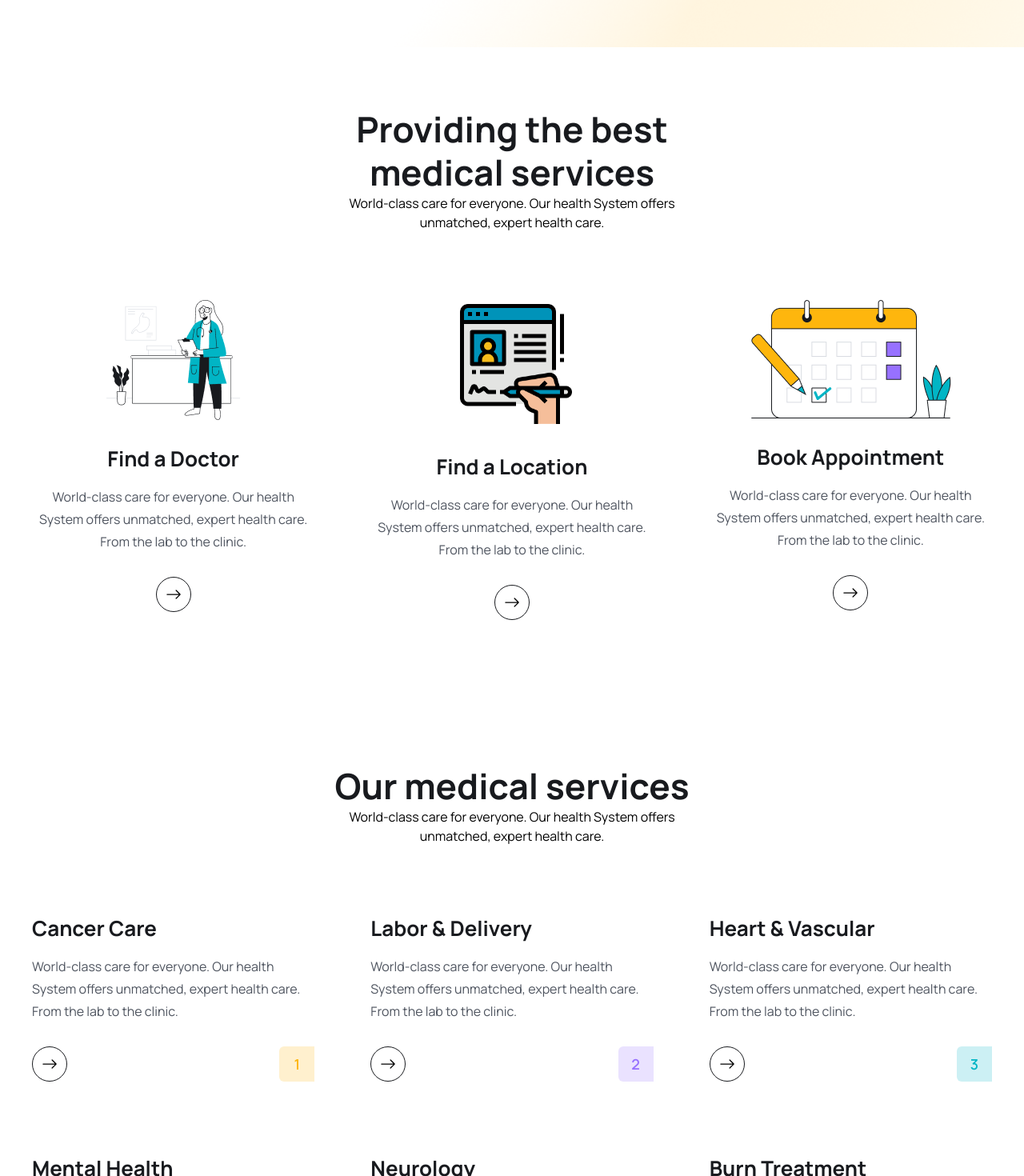
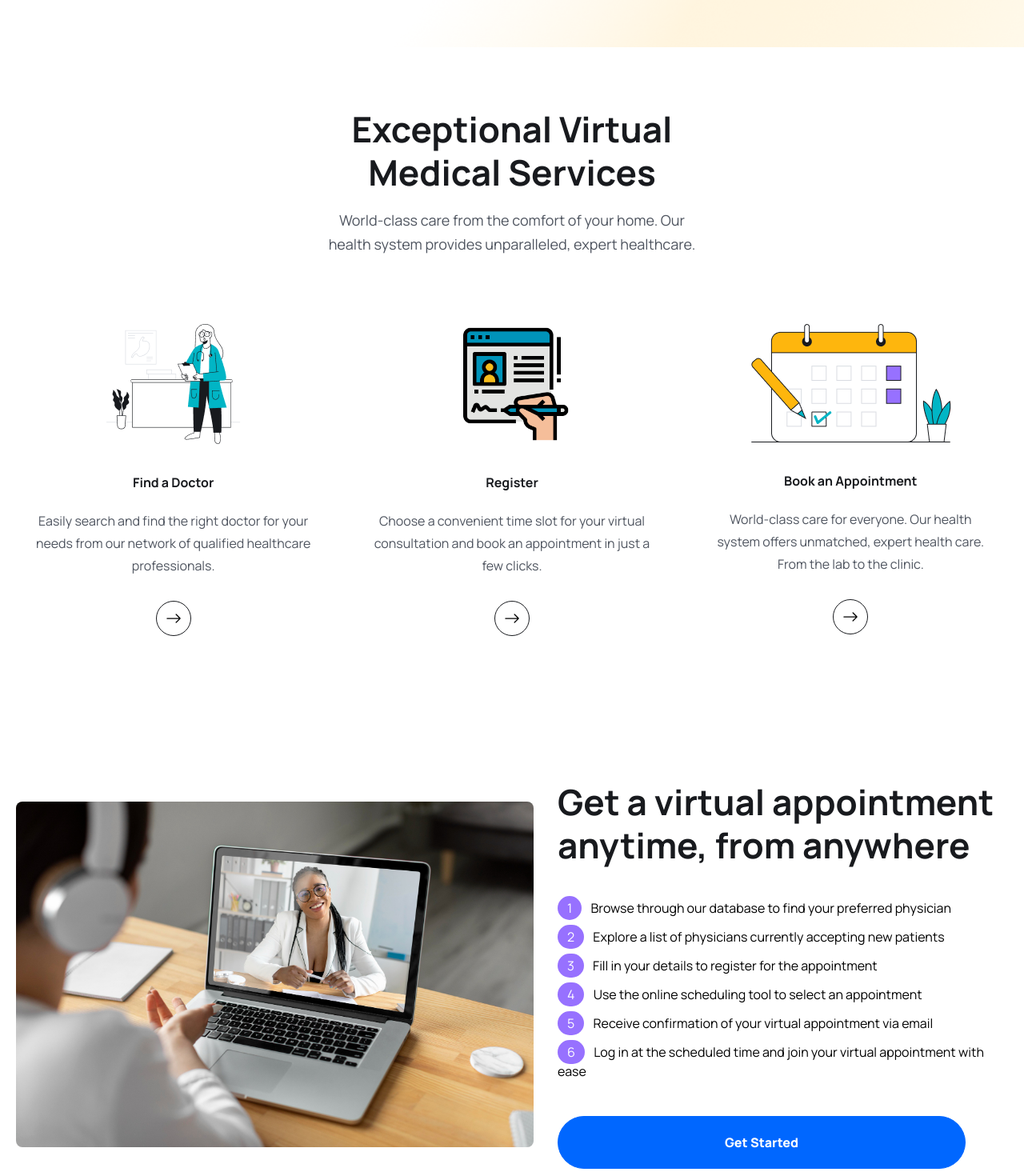
Before and after one commit to cgpakay/medibridge_frontend, a React (Vite) app: page / in a window 1280 px wide. Shown: the part 700-2170 px from the top of the page at 80% size. Built offline with nearby package versions, Linux system fonts and the light colour scheme.

Commit message:
rearranging of homepage

```diff
--- a/src/components/Faq/FaqList.jsx
+++ b/src/components/Faq/FaqList.jsx
@@ -1,5 +1,5 @@
+import { faqs } from "../../assets/data/faq";
 import FaqItem from "./FaqItem";
-import { faqs } from "../../assets/data/faq";
 
 const FaqList = () => {
   return (
--- a/src/components/Testimonials/Testimonials.jsx
+++ b/src/components/Testimonials/Testimonials.jsx
@@ -14,7 +14,7 @@ const Testimonials = () => {
     slidesToShow: 3,
     slidesToScroll: 1,
     autoplay: true,
-    autoplaySpeed: 4000,
+    autoplaySpeed: 3500,
     responsive: [
       {
         breakpoint: 1024,
@@ -98,7 +98,7 @@ const Testimonials = () => {
                     viewBox="0 0 24 24"
                   >
                     <path stroke="none" d="M0 0h24v24H0z" fill="none" />
-                    <path d="M12 18l-6 3.79V10l6 -4.49 6 4.49v11.8l-6 -3.79" />
+                    <path d="M12 17.25l-6.472 3.673 1.24-7.224-5.258-5.127 7.262-1.057L12 .75l3.228 6.765 7.262 1.057-5.258 5.127 1.24 7.224z" />
                   </svg>
                 ))}
               </div>
--- a/src/pages/Home.jsx
+++ b/src/pages/Home.jsx
@@ -5,17 +5,75 @@ import heroImg03 from "../assets/images/hero-img03.png";
 import icon01 from "../assets/images/icon01.png";
 import icon04 from "../assets/images/icon04.png";
 import icon03 from "../assets/images/icon03.png";
-import About from "../components/About/About.jsx";
-import faqImg from "../assets/images/faq-img.png";
+import faqImg from "../assets/images/faq-doctor-img.png";
 import { BsArrowRight } from "react-icons/bs";
 
-import ServicesList from "../components/Services/ServicesList";
-import featureImg from "../assets/images/feature-img.png";
-import videoIcon from "../assets/images/video-icon.png";
-import avatarIcon from "../assets/images/avatarIcon.png";
-import DoctorsList from "../components/Doctors/DoctorList.jsx";
 import Testimonial from "../components/Testimonials/Testimonials.jsx";
 import FaqList from "../components/Faq/FaqList";
+import doctor from "../assets/images/virtual.jpg";
+import OurServices from "../components/About/OurServices.jsx";
+
+<section>
+  <div className="container">
+    <div className="flex items-center justify-between flex-col lg:flex-row">
+      <div className="relative z-10 xl:w-[770px] flex justify-start mt-[30px] lg:mt-0">
+        <img src={doctor} alt="Doctor" className="w-full rounded-lg" />
+      </div>
+
+      <div className="xl:w-[670px] mt-[30px] lg:mt-0 lg:ml-[30px]">
+        <h3 className="heading pb-6">
+          Get a virtual appointment <br /> anytime, from anywhere
+        </h3>
+        <ul className="pr-4 py-4">
+          <li className="text__para pb-3">
+            <span className="rounded-full bg-[#9771FF] text-white px-3 py-1 mr-2">
+              1
+            </span>{" "}
+            Browse through our database to find your preferred physician
+          </li>
+          <li className="text__para pb-3">
+            <span className="rounded-full bg-[#9771FF] text-white px-3 py-1 mr-2">
+              2
+            </span>{" "}
+            Explore a list of physicians currently accepting new patients
+          </li>
+          <li className="text__para pb-3">
+            <span className="rounded-full bg-[#9771FF] text-white px-3 py-1 mr-2">
+              3
+            </span>{" "}
+            Fill in your details to register for the appointment
+          </li>
+          <li className="text__para pb-3">
+            <span className="rounded-full bg-[#9771FF] text-white px-3 py-1 mr-2">
+              4
+            </span>{" "}
+            Use the online scheduling tool to select an appointment
+          </li>
+          <li className="text__para pb-3">
+            <span className="rounded-full bg-[#9771FF] text-white px-3 py-1 mr-2">
+              5
+            </span>{" "}
+            Receive confirmation of your virtual appointment via email
+          </li>
+          <li className="text__para pb-3">
+            <span className="rounded-full bg-[#9771FF] text-white px-3 py-1 mr-2">
+              6
+            </span>{" "}
+            Log in at the scheduled time and join your virtual appointment with
+            ease
+          </li>
+        </ul>
+        <Link to="/doctors">
+          <div className="justify-between flex">
+            <button className=" border border-primaryColor bg-primaryColor text-white font-[800] py-5 px-52 border-solid mt-4 rounded-full">
+              Get Started
+            </button>
+          </div>
+        </Link>
+      </div>
+    </div>
+  </div>
+</section>;
 
 const Home = () => {
   return (
@@ -83,81 +141,77 @@ const Home = () => {
         </div>
       </section>
 
-      <section>
-        <div className="container ">
+      <section id="services">
+        <div className="container">
           <div className="lg:w-[470px] mx-auto">
             <h2 className="heading text-center">
-              Providing the best medical services
+              Exceptional Virtual Medical Services
             </h2>
-            <p className="text__para text-center">
-              World-class care for everyone. Our health System offers unmatched,
-              expert health care.
+            <p className="text_para text-center">
+              World-class care from the comfort of your home. Our health system
+              provides unparalleled, expert healthcare.
             </p>
           </div>
 
           <div className="grid grid-cols-1 md:grid-cols-2 lg:grid-cols-3 gap-5 lg:gap-[30px] mt-[30px] lg:mt-[55px]">
-            <div className="py-[30px] px-5 ">
+            <div className="py-[30px] px-5">
               <div className="flex items-center justify-center">
                 <img src={icon01} alt="" />
               </div>
-
               <div className="mt-[30px]">
-                <h2 className="text-[26px] leading-9 text-headingColor font-[700] text-center">
+                <h2 className="tet-[26px] leading-9 text-headingColor font-[700] text-center">
                   Find a Doctor
                 </h2>
                 <p className="text-[16px] leading-7 text-textColor font-[400] mt-4 text-center">
-                  World-class care for everyone. Our health System offers
+                  Easily search and find the right doctor for your needs from
+                  our network of qualified healthcare professionals.
+                </p>
+
+                <Link
+                  to="/doctors"
+                  className="w-[44px] h-[44px] rounded-full border border-solid border-[#181A1E] mt-[30px] mx-auto flex items-center justify-center group hover:bg-primaryColor hover:border-none"
+                >
+                  <BsArrowRight className="group-hover:text-white w-6 h-5" />
+                </Link>
+              </div>
+            </div>
+            <div className="py-[30px] px-5">
+              <div className="flex items-center justify-center">
+                <img src={icon04} alt="" width={150} height={150} />
+              </div>
+              <div className="mt-[30px]">
+                <h2 className="tet-[26px] leading-9 text-headingColor font-[700] text-center">
+                  Register
+                </h2>
+                <p className="text-[16px] leading-7 text-textColor font-[400] mt-4 text-center">
+                  Choose a convenient time slot for your virtual consultation
+                  and book an appointment in just a few clicks.
+                </p>
+
+                <Link
+                  to="/doctors"
+                  className="w-[44px] h-[44px] rounded-full border border-solid border-[#181A1E] mt-[30px] mx-auto flex items-center justify-center group hover:bg-primaryColor hover:border-none"
+                >
+                  <BsArrowRight className="group-hover:text-white w-6 h-5" />
+                </Link>
+              </div>
+            </div>
+            <div className="py-[30px] px-5">
+              <div className="flex items-center justify-center">
+                <img src={icon03} alt="" />
+              </div>
+              <div className="mt-[30px]">
+                <h2 className="tet-[26px] leading-9 text-headingColor font-[700] text-center">
+                  Book an Appointment
+                </h2>
+                <p className="text-[16px] leading-7 text-textColor font-[400] mt-4 text-center">
+                  World-class care for everyone. Our health system offers
                   unmatched, expert health care. From the lab to the clinic.
                 </p>
 
                 <Link
                   to="/doctors"
-                  className="w-[44px] h-[44px] rounded-full border border-solid border-[#181A1E] mt-[30px] mx-auto flex items-center justify-center group hover:bg-buttonBgColor hover:border-none"
-                >
-                  <BsArrowRight className="group-hover:text-white w-6 h-5" />
-                </Link>
-              </div>
-            </div>
-
-            <div className="py-[30px] px-5 ">
-              <div className="flex items-center justify-center">
-                <img src={icon04} alt="" width={160} height={160} />
-              </div>
-
-              <div className="mt-[30px]">
-                <h2 className="text-[26px] leading-9 text-headingColor font-[700] text-center">
-                  Find a Location
-                </h2>
-                <p className="text-[16px] leading-7 text-textColor font-[400] mt-4 text-center">
-                  World-class care for everyone. Our health System offers
-                  unmatched, expert health care. From the lab to the clinic.
-                </p>
-
-                <Link
-                  to="/doctors"
-                  className="w-[44px] h-[44px] rounded-full border border-solid border-[#181A1E] mt-[30px] mx-auto flex items-center justify-center group hover:bg-buttonBgColor hover:border-none"
-                >
-                  <BsArrowRight className="group-hover:text-white w-6 h-5" />
-                </Link>
-              </div>
-            </div>
-            <div className="py-[30px] px-5 ">
-              <div className="flex items-center justify-center">
-                <img src={icon03} alt="" />
-              </div>
-
-              <div className="mt-[30px]">
-                <h2 className="text-[26px] leading-9 text-headingColor font-[700] text-center">
-                  Book Appointment
-                </h2>
-                <p className="text-[16px] leading-7 text-textColor font-[400] mt-4 text-center">
-                  World-class care for everyone. Our health System offers
-                  unmatched, expert health care. From the lab to the clinic.
-                </p>
-
-                <Link
-                  to="/doctors"
-                  className="w-[44px] h-[44px] rounded-full border border-solid border-[#181A1E] mt-[30px] mx-auto flex items-center justify-center group hover:bg-buttonBgColor hover:border-none"
+                  className="w-[44px] h-[44px] rounded-full border border-solid border-[#181A1E] mt-[30px] mx-auto flex items-center justify-center group hover:bg-primaryColor hover:border-none"
                 >
                   <BsArrowRight className="group-hover:text-white w-6 h-5" />
                 </Link>
@@ -167,105 +221,91 @@ const Home = () => {
         </div>
       </section>
 
+      {/* End of step by step guide */}
+      {/* Get a virtual appt */}
       <section>
         <div className="container">
-          <div className="xl:w-[470px] mx-auto">
-            <h2 className="heading text-center">Our medical services</h2>
-            <p className="text__para text-center">
-              World-class care for everyone. Our health System offers unmatched,
-              expert health care.
-            </p>
-          </div>
+          <div className="flex items-center justify-between flex-col lg:flex-row">
+            <div className="relative z-10 xl:w-[770px] flex justify-start mt-[30px] lg:mt-0">
+              <img src={doctor} alt="Doctor" className="w-full rounded-lg" />
+            </div>
 
-          <ServicesList />
-        </div>
-      </section>
-
-      <section>
-        <div className="container">
-          <div className="flex justify-between items-center flex-col lg:flex-row">
-            {/* =========== feature content ============ */}
-            <div className="xl:w-[670px]">
-              <h2 className="heading">
-                Get virtual treatment <br /> anytime.
-              </h2>
-              <ul className="pl-4">
-                <li className="text__para ">
-                  1. Schedule the appointment directly.
+            <div className="xl:w-[670px] mt-[30px] lg:mt-0 lg:ml-[30px]">
+              <h3 className="heading pb-6">
+                Get a virtual appointment <br /> anytime, from anywhere
+              </h3>
+              <ul className="pr-4 py-4">
+                <li className="text__para pb-3">
+                  <span className="rounded-full bg-[#9771FF] text-white px-3 py-1 mr-2">
+                    1
+                  </span>{" "}
+                  Browse through our database to find your preferred physician
                 </li>
-                <li className="text__para ">
-                  2. Search for your physician here, and contact their office.
+                <li className="text__para pb-3">
+                  <span className="rounded-full bg-[#9771FF] text-white px-3 py-1 mr-2">
+                    2
+                  </span>{" "}
+                  Explore a list of physicians currently accepting new patients
                 </li>
-                <li className="text__para">
-                  3. View our physicians who are accepting new patients, use the
-                  online scheduling tool to select an appointment time.
+                <li className="text__para pb-3">
+                  <span className="rounded-full bg-[#9771FF] text-white px-3 py-1 mr-2">
+                    3
+                  </span>{" "}
+                  Fill in your details to register for the appointment
+                </li>
+                <li className="text__para pb-3">
+                  <span className="rounded-full bg-[#9771FF] text-white px-3 py-1 mr-2">
+                    4
+                  </span>{" "}
+                  Use the online scheduling tool to select an appointment
+                </li>
+                <li className="text__para pb-3">
+                  <span className="rounded-full bg-[#9771FF] text-white px-3 py-1 mr-2">
+                    5
+                  </span>{" "}
+                  Receive confirmation of your virtual appointment via email
+                </li>
+                <li className="text__para pb-3">
+                  <span className="rounded-full bg-[#9771FF] text-white px-3 py-1 mr-2">
+                    6
+                  </span>{" "}
+                  Log in at the scheduled time and join your virtual appointment
+                  with ease
                 </li>
               </ul>
-              <Link to="/">
-                <button className="btn">Learn More</button>
+              <Link to="/doctors">
+                <div className="justify-between flex">
+                  <button className=" border border-primaryColor bg-primaryColor text-white font-[800] py-5 px-52 border-solid mt-4 rounded-full">
+                    Get Started
+                  </button>
+                </div>
               </Link>
-            </div>
-
-            {/* ========= feature img ======== */}
-            <div className="relative z-10  xl:w-[770px] flex justify-end mt-[50px] lg:mt-0">
-              <img src={featureImg} className="w-3/4" alt="about_img" />
-
-              <div className="w-[150px] lg:w-[248px] bg-white absolute bottom-[50px] left-0  md:bottom-[100px]  md:left-[20px] z-20 p-2 pb-3 lg:pt-4 lg:px-4 lg:pb-[26px] rounded-[10px]">
-                <div className="flex items-center justify-between">
-                  <div className="flex items-center gap-[6px] lg:gap-3">
-                    <p className="text-[10px] leading-[10px] lg:text-[14px] lg:leading-5 font-[600] text-headingColor">
-                      Tue, 24
-                    </p>
-                    <p className="text-[10px] leading-[10px] lg:text-[14px] lg:leading-5 font-[400] text-textColor">
-                      10:00AM
-                    </p>
-                  </div>
-                  <span className="w-5 h-5 lg:w-[34px] lg:h-[34px] flex items-center justify-center bg-yellowColor rounded-[4px] py-1 px-[6px] lg:py-3 lg:px-[9px]">
-                    <img src={videoIcon} alt="" />
-                  </span>
-                </div>
-
-                <div className="w-[65px] lg:w-[96px] bg-[#CCF0F3] py-1 px-2 lg:py-[6px] lg:px-[10px] rounded-full  text-[8px] leading-[8px] lg:text-[12px] lg:leading-4 font-[500] text-irisBlueColor mt-2 lg:mt-4 ">
-                  Consultation
-                </div>
-
-                <div className="flex items-center gap-[6px] lg:gap-[10px] mt-2 lg:mt-[18px]">
-                  <img src={avatarIcon} alt="" />
-                  <h4 className="text-[10px] leading-3 lg:text-[16px] lg:leading-[22px] font-[700] text-headingColor">
-                    Wayne Collins
-                  </h4>
-                </div>
-              </div>
             </div>
           </div>
         </div>
       </section>
+      {/* End of virtual appt */}
+
+      <OurServices />
+      <Testimonial />
 
       <section>
-        <div className="container">
-          <div className="xl:w-[470px] mx-auto">
-            {/* <h2 className="heading text-center">Our great doctors</h2>
-            <p className="text__para text-center">
-              World-class care for everyone. Our health System offers unmatched,
-              expert health care.
-            </p> */}
-          </div>
-        </div>
-      </section>
-
-      <section>
-        <div className="container">
-          <div className="flex justify-between gap-[50px] lg:gap-0">
-            <div className="w-1/2 hidden md:block">
-              <img src={faqImg} alt="" />
+        <div className="container mx-auto">
+          <div className="flex flex-col-reverse md:flex-row">
+            <div className="w-full md:w-1/2 flex-1 order-1 md:order-none flex items-center justify-center p-4">
+              <img
+                className="rounded-lg h-auto max-w-full"
+                src={faqImg}
+                alt="FAQ illustration"
+              />
             </div>
-
-            <div className="w-full md:w-1/2">
-              <h2 className="heading">
-                Most questions by our beloved patients
-              </h2>
-
-              <FaqList />
+            <div className="w-full md:w-1/2 flex-1 px-4 py-8 order-none md:order-1 flex items-center justify-center">
+              <div>
+                <h2 className="heading mb-4">
+                  Most frequently asked questions
+                </h2>
+                <FaqList />
+              </div>
             </div>
           </div>
         </div>
@@ -280,8 +320,6 @@ const Home = () => {
               expert health care.
             </p> */}
           </div>
-
-          <Testimonial />
         </div>
       </section>
     </>
```
Also changed, not shown: src/components/About/OurServices.jsx (+0 -18 lines), src/components/Faq/FaqItem.jsx (+10 -11 lines), src/assets/images/faq-doctor-img.png (added), src/assets/images/virtual.jpg (added).
